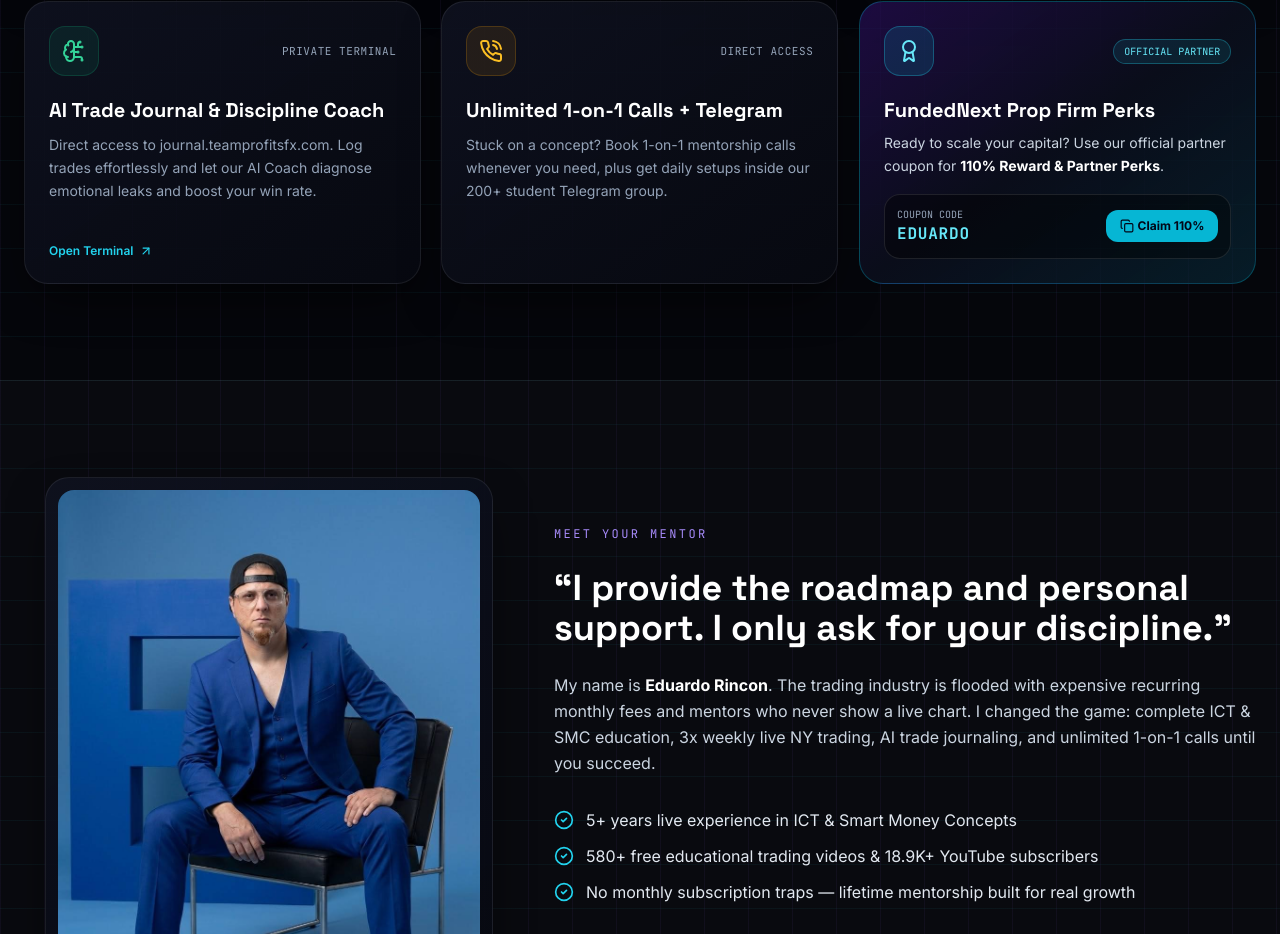
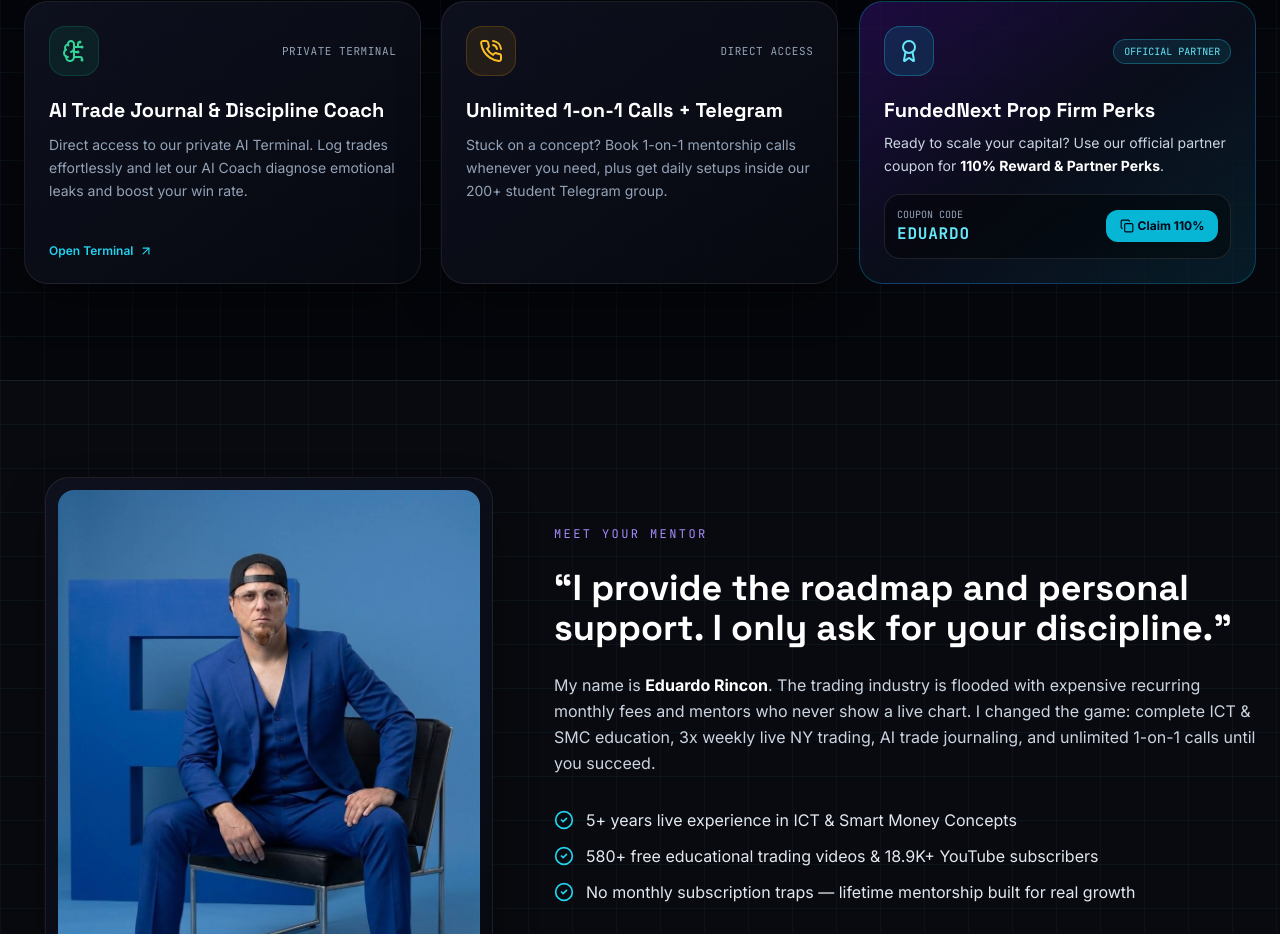
Before and after one commit to ishootrawdotcom-ctrl/teamprofitsfx-web, a Next.js app: page / in a window 1280 px wide. Shown: the part 1380-2314 px from the top of the page. Built offline with nearby package versions, Linux system fonts and the light colour scheme.

Commit message:
Update Ecosystem.tsx

```diff
--- a/src/components/Ecosystem.tsx
+++ b/src/components/Ecosystem.tsx
@@ -38,7 +38,7 @@ export function Ecosystem() {
       icon: BrainCircuit,
       tag: "PRIVATE TERMINAL",
       title: "AI Trade Journal & Discipline Coach",
-      desc: "Direct access to journal.teamprofitsfx.com. Log trades effortlessly and let our AI Coach diagnose emotional leaks and boost your win rate.",
+      desc: "Direct access to our private AI Terminal. Log trades effortlessly and let our AI Coach diagnose emotional leaks and boost your win rate.",
       accent: "text-emerald-400 bg-emerald-500/10 border-emerald-500/20",
       link: SITE_CONFIG.journalUrl,
     },
```
